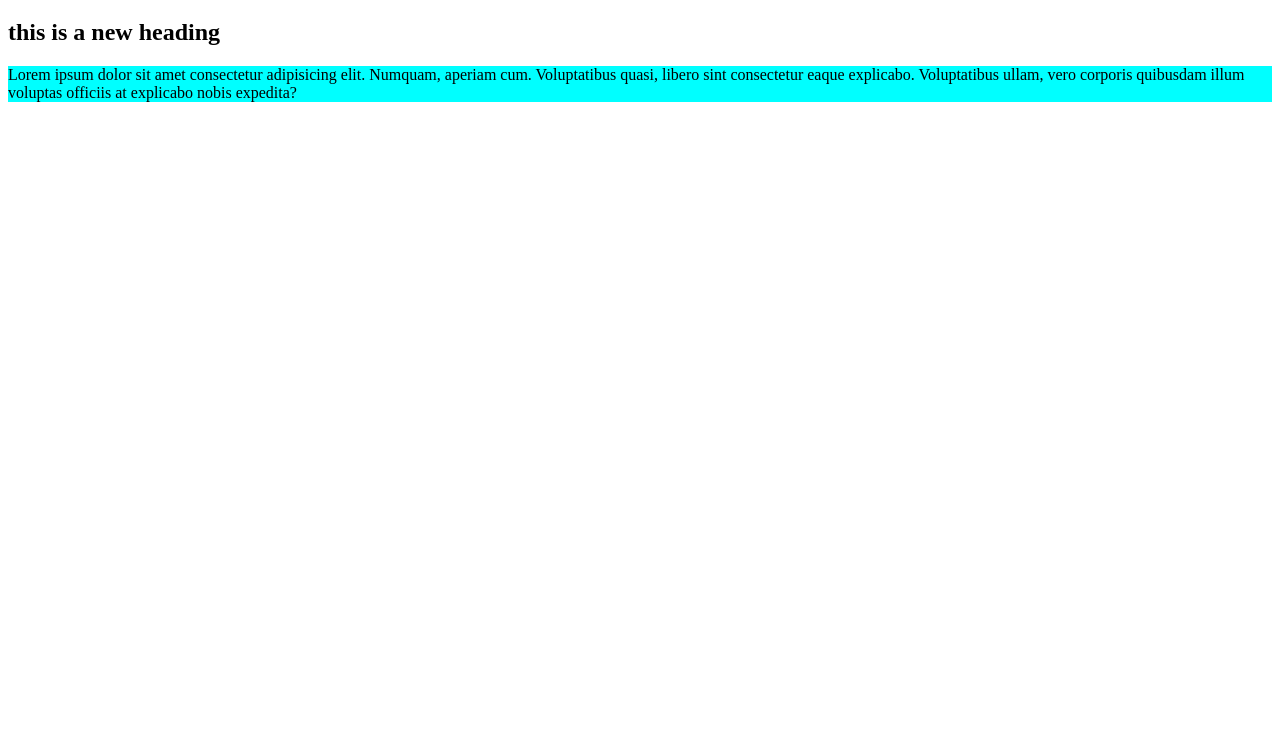
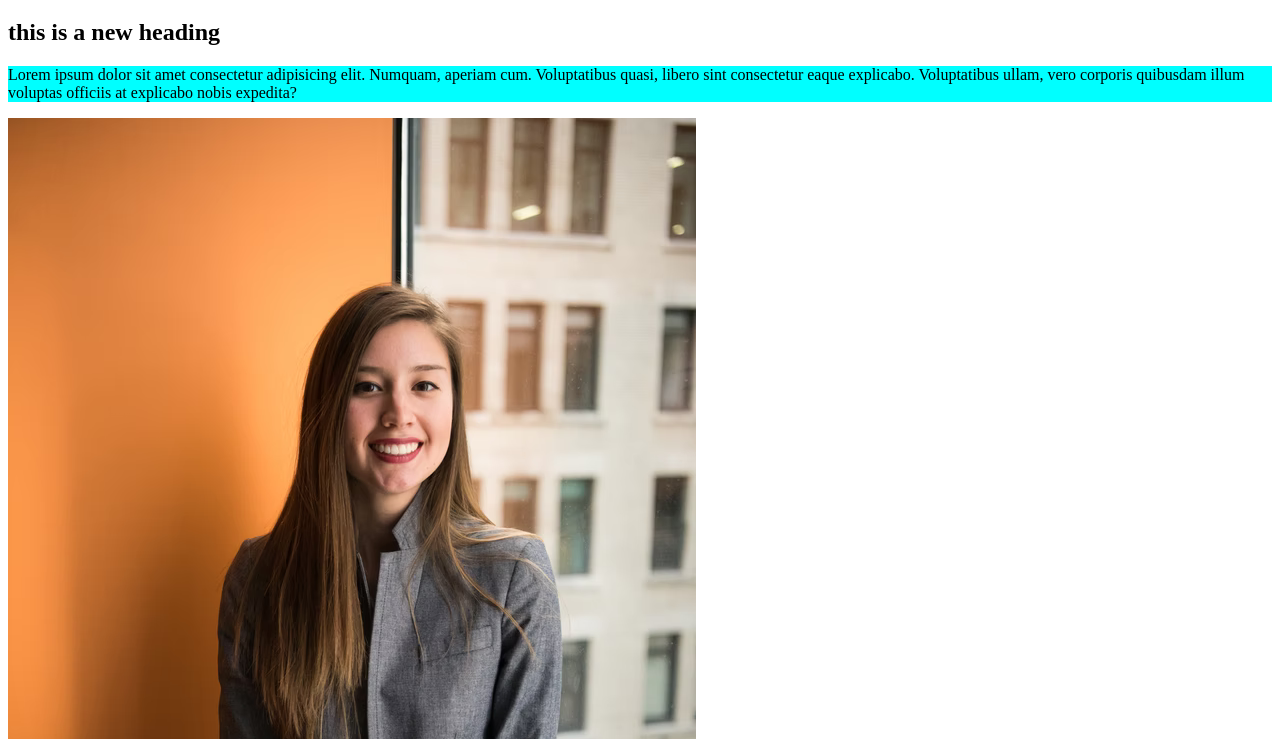
Before and after one commit to Turjo-abhishek/my-second-repo, a plain HTML site: page index.html in a window 1280 px wide. Shown: the part 61-800 px from the top of the page. Drawn offline with Linux system fonts and the light colour scheme.

Commit message:
images added

```diff
--- a/index.html
+++ b/index.html
@@ -11,5 +11,6 @@
     <h1>This is a trial for using github</h1>
     <h2>this is a new heading</h2>
     <P>Lorem ipsum dolor sit amet consectetur adipisicing elit. Numquam, aperiam cum. Voluptatibus quasi, libero sint consectetur eaque explicabo. Voluptatibus ullam, vero corporis quibusdam illum voluptas officiis at explicabo nobis expedita?</P>
+    <img src="girl.png" alt="a girl's image">
 </body>
 </html>
```
Also changed, not shown: girl.png (added), xsr.PNG (added).
